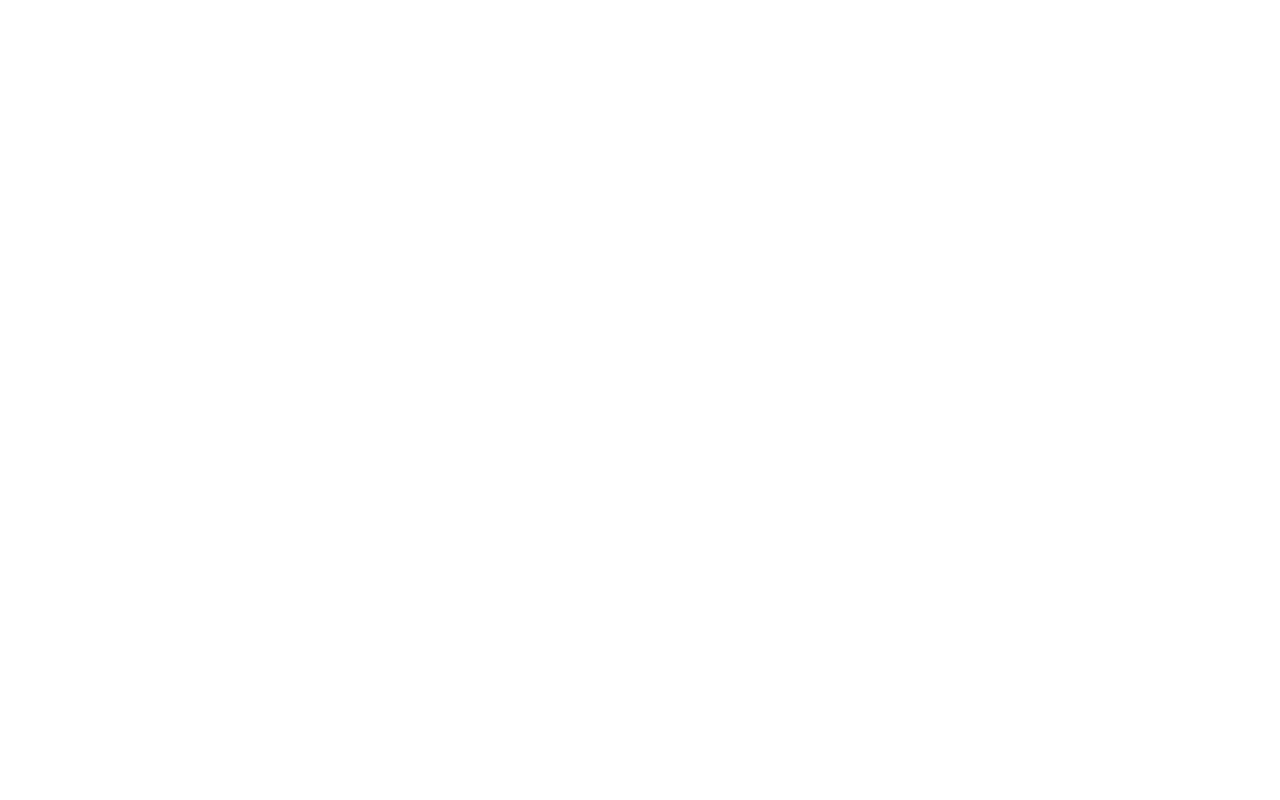
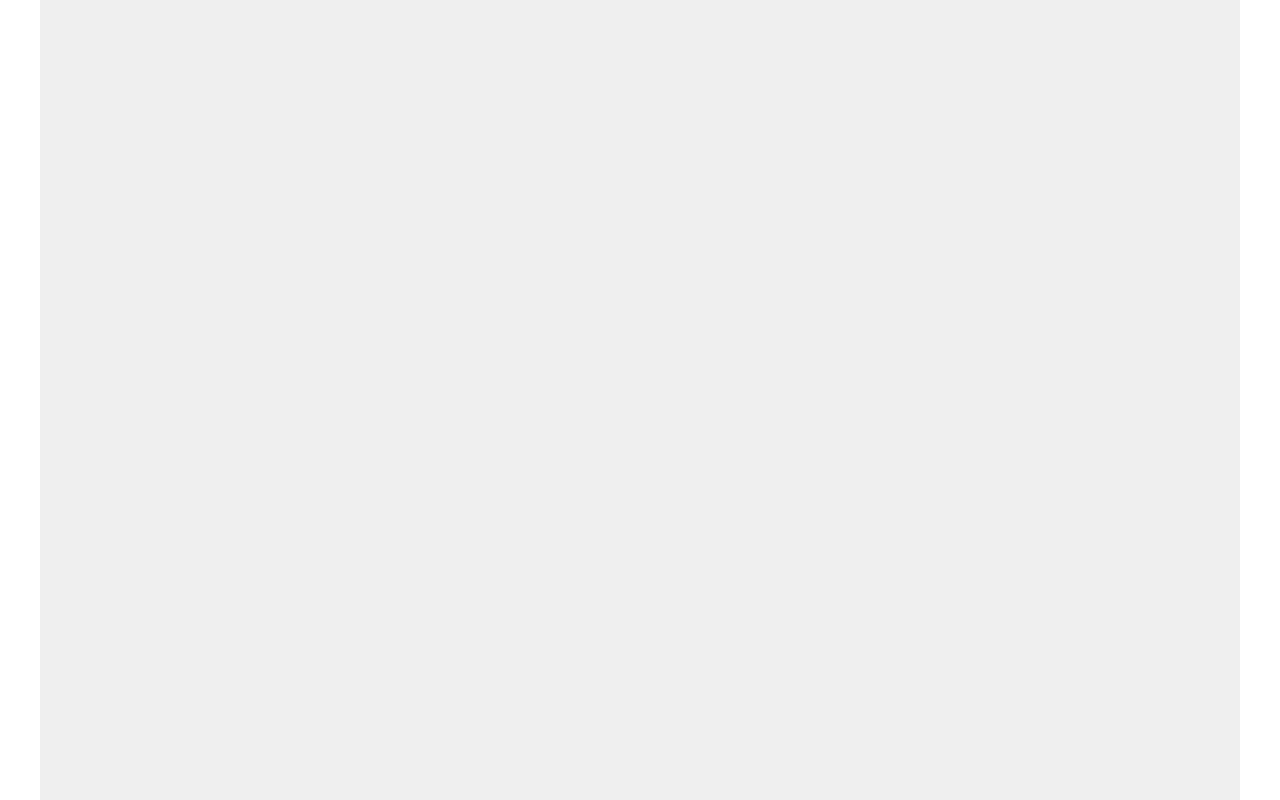
Before and after one commit to stevenmchoi/scroll_typer, a plain HTML site: page rhythm_typer.html in a window 1280 px wide. Drawn offline with Linux system fonts and the light colour scheme.

Commit message:
Render practice canvas in html page

```diff
--- a/rhythm_typer.html
+++ b/rhythm_typer.html
@@ -1,12 +1,29 @@
 <!DOCTYPE html>
 <html>
 <head>
+
 	<meta charset="utf-8" />
 	<meta http-equiv="X-UA-Compatible" content="IE=edge">
+
 	<title>Rhythm Typer</title>
-	<meta name="viewport" content="width=1000, initial-scale=1">
+
+	<style>
+		* {
+			padding: 0;
+			margin: 0;
+		}
+
+		canvas {
+			background: #eee;
+			display: block;
+			margin: 0 auto;
+		}
+	</style>
+
 </head>
 <body>
+
+	<canvas id="myCanvas" width="1200" height="800"></canvas>
 
 	<script src="./js/entry.js"></script>
 
```
